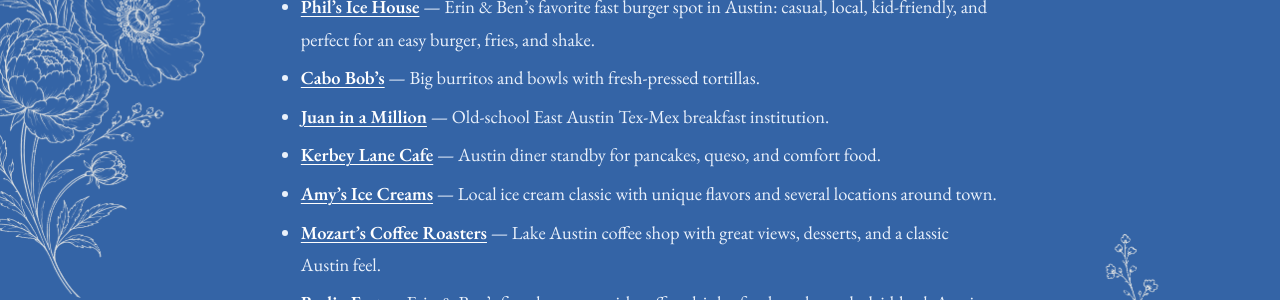
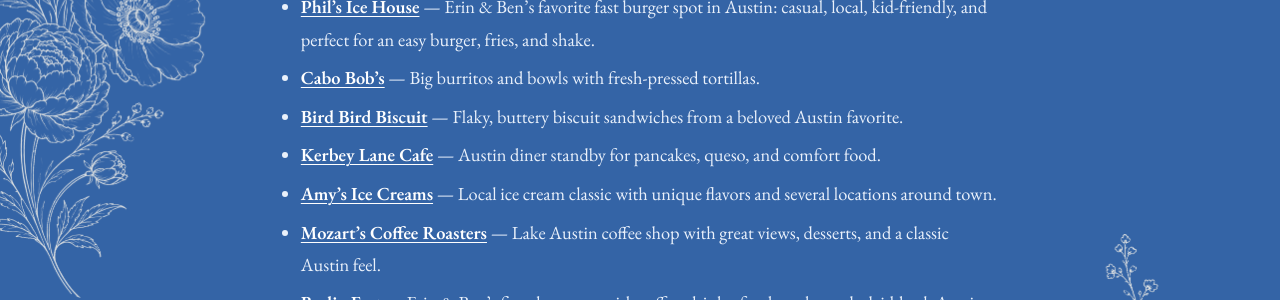
Before and after one commit to bjw7654/wedding-website, a Jekyll site: the page built from what-to-do.md, in a window 1280 px wide and 900 px high, scrolled down 2145 px. Shown: the part 156-456 px from the top of the window. Built offline with Jekyll 4.4.1, drawn with Linux system fonts in a browser that asks for light colours; some web fonts are replaced.

Commit message:
Replace Juan in a Million with Bird Bird Biscuit

```diff
--- a/what-to-do.md
+++ b/what-to-do.md
@@ -47,7 +47,7 @@
 * **[Via 313](https://www.via313.com/)** — A go-to Austin spot for thick, square, Detroit-style pizza.
 * **[Phil's Ice House](https://www.philsicehouse.com/)** — Erin & Ben's favorite fast burger spot in Austin: casual, local, kid-friendly, and perfect for an easy burger, fries, and shake.
 * **[Cabo Bob's](https://cabobobs.com/)** — Big burritos and bowls with fresh-pressed tortillas.
-* **[Juan in a Million](https://juaninamillion.com/)** — Old-school East Austin Tex-Mex breakfast institution.
+* **[Bird Bird Biscuit](https://www.birdbirdbiscuit.com/)** — Flaky, buttery biscuit sandwiches from a beloved Austin favorite.
 * **[Kerbey Lane Cafe](https://www.kerbeylanecafe.com/)** — Austin diner standby for pancakes, queso, and comfort food.
 * **[Amy's Ice Creams](https://amysicecreams.com/)** — Local ice cream classic with unique flavors and several locations around town.
 * **[Mozart's Coffee Roasters](https://mozartscoffee.com/)** — Lake Austin coffee shop with great views, desserts, and a classic Austin feel.
```
